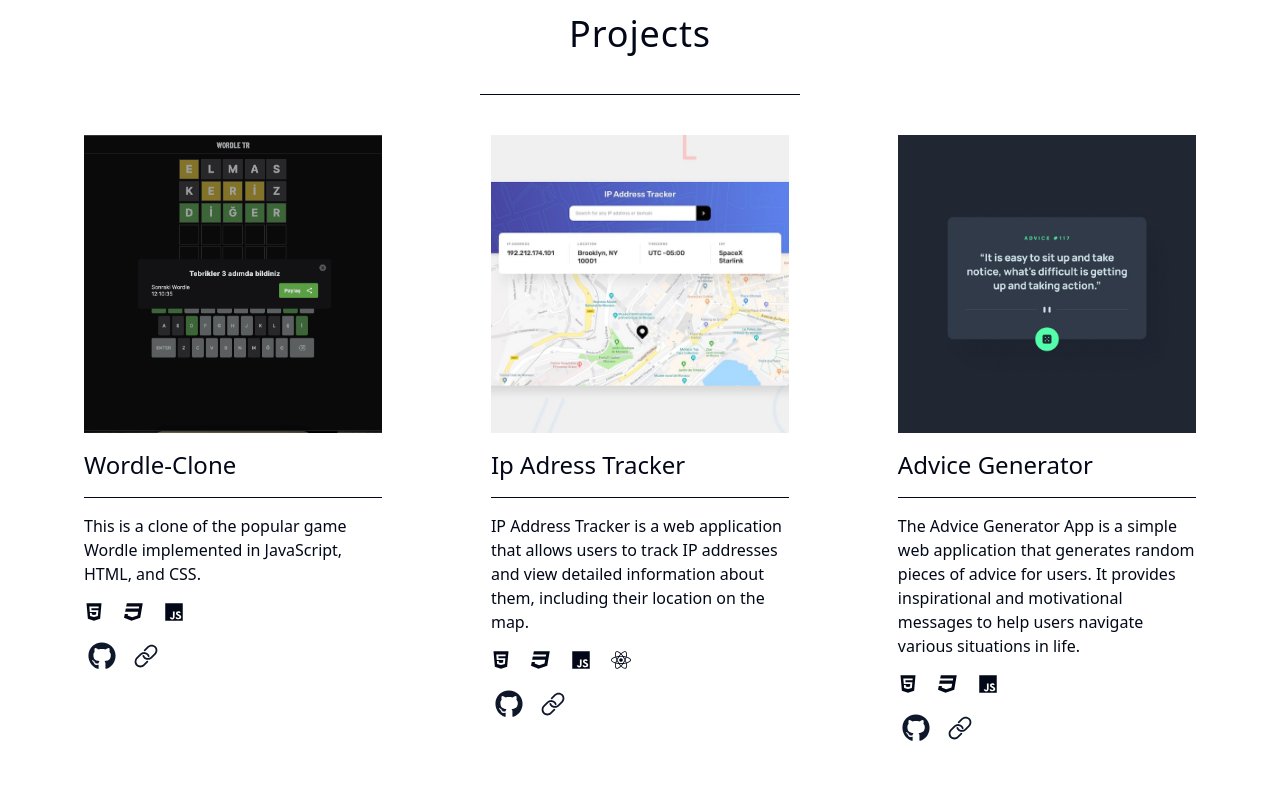
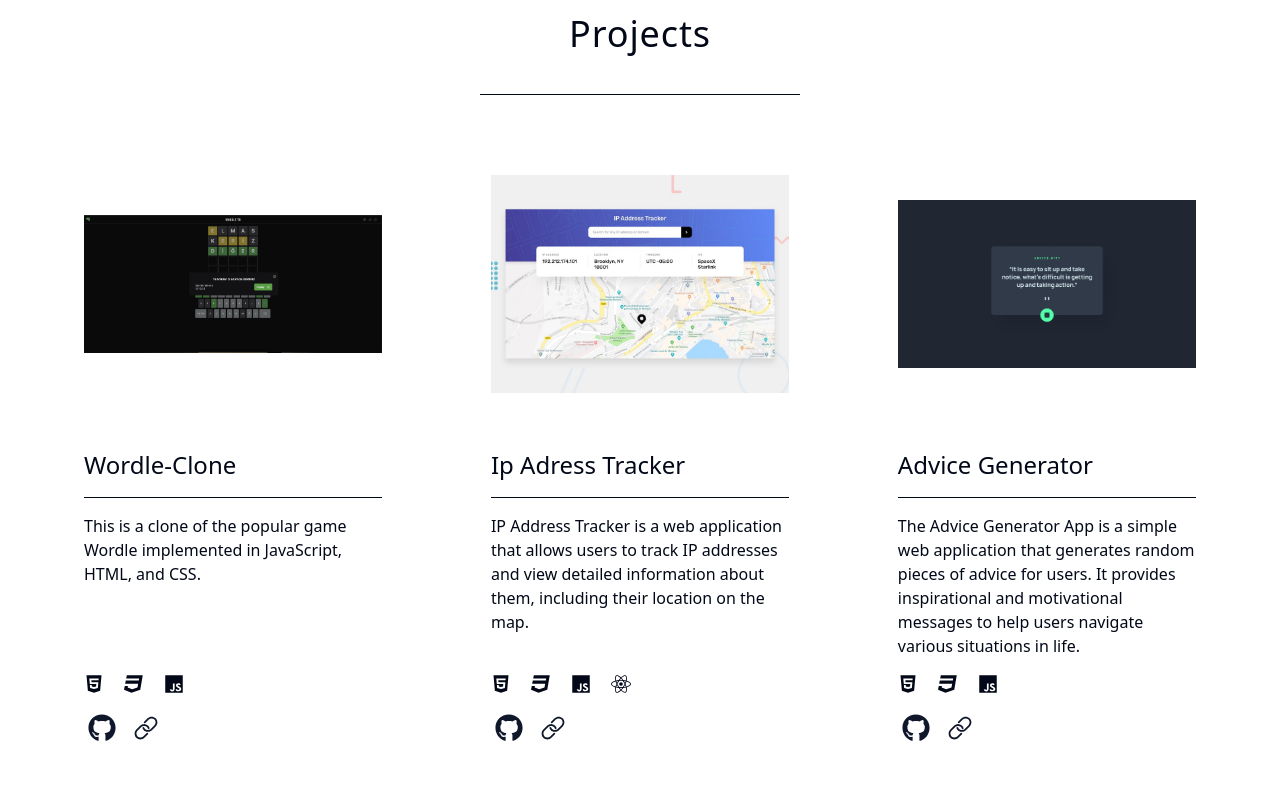
Before and after one commit to GorkemEldeniz/portfolio-website, a React (Vite) app: page / in a window 1280 px wide. Shown: the part 1120-1920 px from the top of the page. Built offline with nearby package versions, Linux system fonts and the light colour scheme.

Commit message:
project card design fixed

```diff
--- a/src/components/project-card.tsx
+++ b/src/components/project-card.tsx
@@ -16,7 +16,7 @@ type Link = {
 	url: `https://${string}`;
 };
 
-interface ProjectCardProps {
+export interface ProjectCardProps {
 	image: Image;
 	title: string;
 	description: string;
@@ -38,14 +38,15 @@ const ProjectCard = ({
 	return (
 		<div className='flex flex-col gap-4 text-left'>
 			<img
-				className='object-cover aspect-square'
+				className='object-contain aspect-square'
 				src={image.src}
 				alt={image.alt}
 			/>
+
 			<h2 className='text-xl md:text-2xl'>{title}</h2>
 			<span className='h-[1px] w-full bg-foreground'></span>
 			<p className='text-sm md:text-base'>{description}</p>
-
+			<div className='flex flex-col justify-end flex-1 gap-4'>
 				<TechStack<TechStackType>
 					className='flex flex-wrap gap-5'
 					items={stacks}
@@ -73,6 +74,7 @@ const ProjectCard = ({
 					</Button>
 				</div>
 			</div>
+		</div>
 	);
 };
 
```
Also changed, not shown: 1 other file (tests, documents, lock files or other folders). Lines whose indentation alone changed are shown as unchanged.
